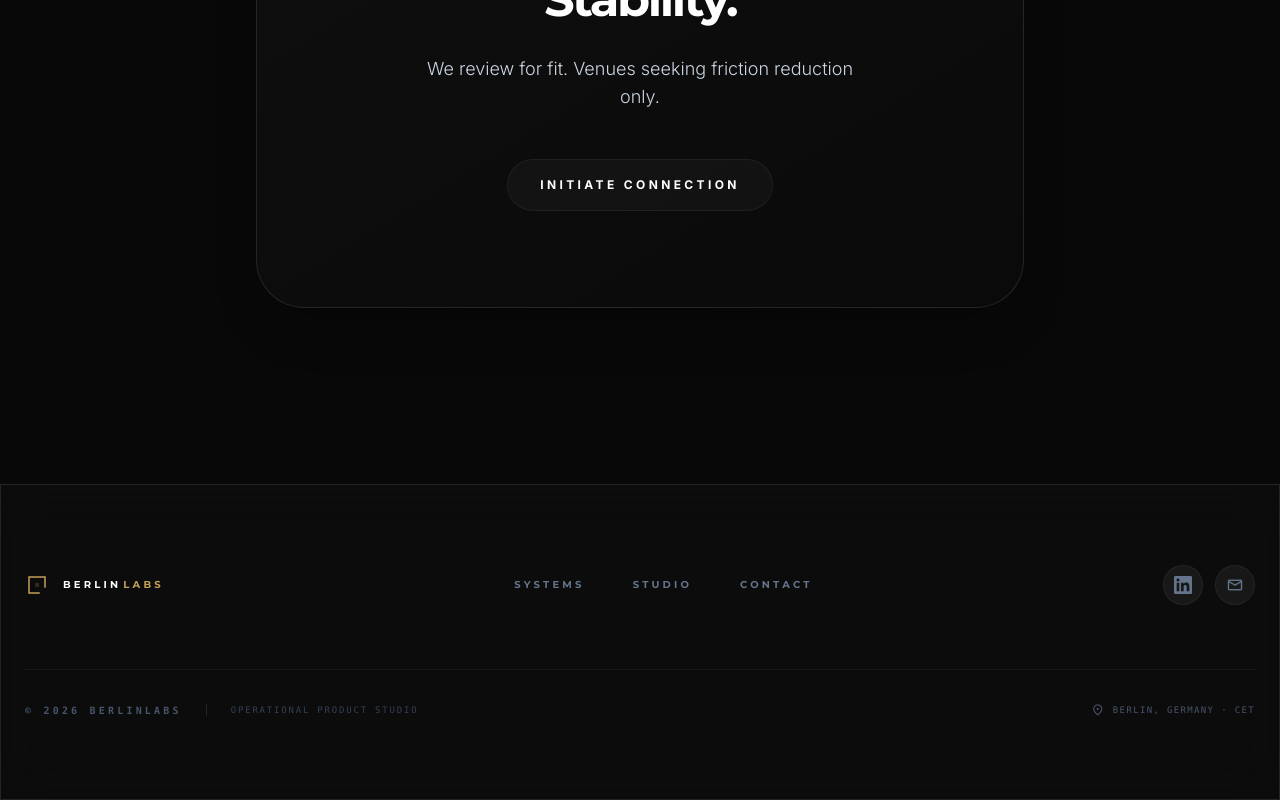
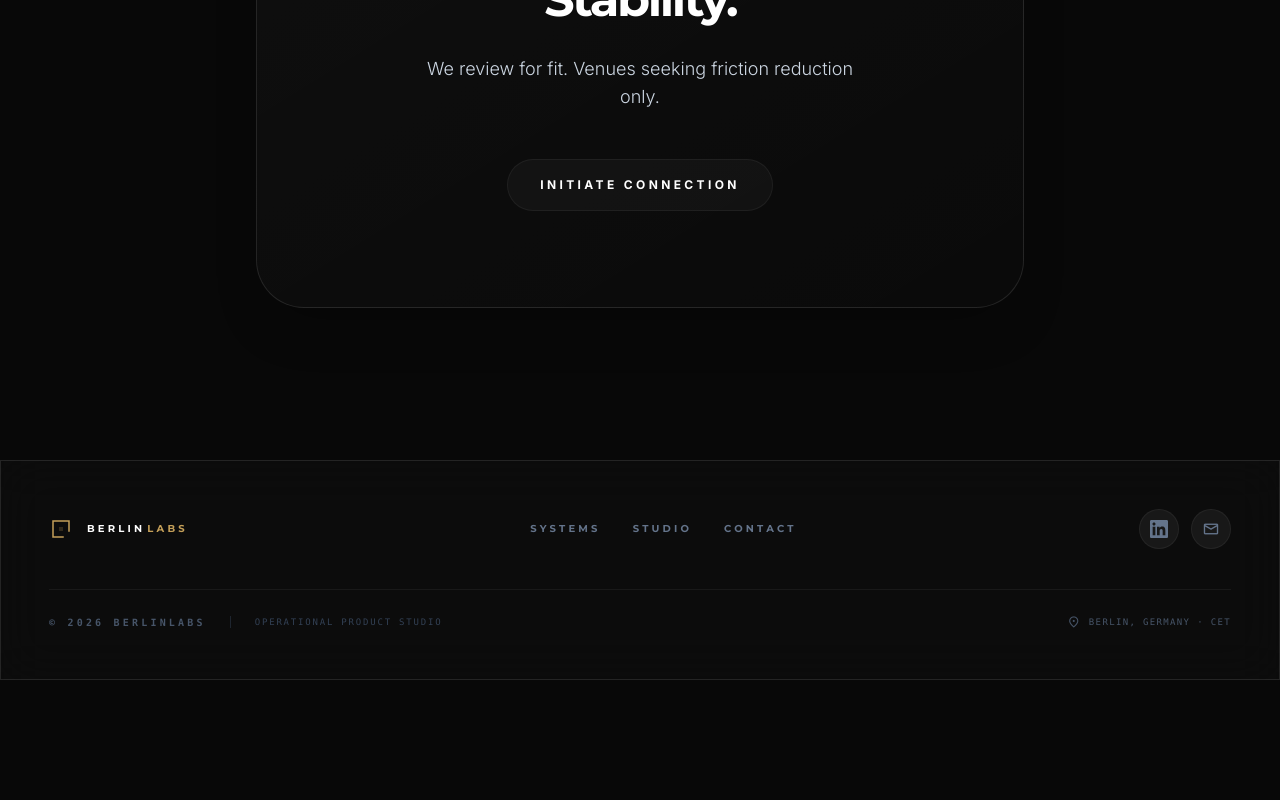
Before and after one commit to Sam-707/berlinlabs.digital, a React (Vite) app in the folder berlin-labs-studio-website/: page / in a window 1280 px wide. Shown: the part 3484-4284 px from the top of the page. After the commit the page ends 4164 px from the top, so only its background shows below. Built offline with nearby package versions, Linux system fonts and the light colour scheme; no server answers.

Commit message:
refactor(layout): compress footer and tighten final vertical alignment

```diff
--- a/berlin-labs-studio-website/components/Footer.tsx
+++ b/berlin-labs-studio-website/components/Footer.tsx
@@ -10,10 +10,10 @@ interface FooterProps {
 
 export const Footer: React.FC<FooterProps> = ({ onNavigate }) => {
   return (
-    <footer className="glass-card border-t border-white/10 backdrop-blur-xl px-6 py-16 lg:py-20 mt-20">
-      <div className="max-w-7xl mx-auto">
+    <footer className="glass-card border-t border-white/10 backdrop-blur-xl py-10 lg:py-12 mt-14">
+      <div className="layout-shell">
         {/* Main Footer Content */}
-        <div className="flex flex-col lg:flex-row items-start lg:items-center justify-between gap-12 mb-16">
+        <div className="flex flex-col lg:flex-row items-start lg:items-center justify-between gap-8 mb-10">
 
           {/* Brand Section */}
           <div
@@ -27,7 +27,7 @@ export const Footer: React.FC<FooterProps> = ({ onNavigate }) => {
           </div>
 
           {/* Navigation Section */}
-          <nav className="flex flex-wrap justify-center lg:justify-end items-center gap-8 md:gap-12">
+          <nav className="flex flex-wrap justify-center lg:justify-end items-center gap-6 md:gap-8">
             {FOOTER_CONTENT.navigation.map((page) => (
               <button
                 key={page}
@@ -68,7 +68,7 @@ export const Footer: React.FC<FooterProps> = ({ onNavigate }) => {
         </div>
 
         {/* Meta Section - Bottom Row */}
-        <div className="flex flex-col md:flex-row items-center justify-between gap-4 pt-8 border-t border-white/5">
+        <div className="flex flex-col md:flex-row items-center justify-between gap-3 pt-6 border-t border-white/5">
           <div className="flex flex-col sm:flex-row items-center gap-3 sm:gap-6 text-center">
             <p className="text-[10px] text-slate-600 uppercase tracking-overline font-mono font-bold">
               {FOOTER_CONTENT.copyright}
```
